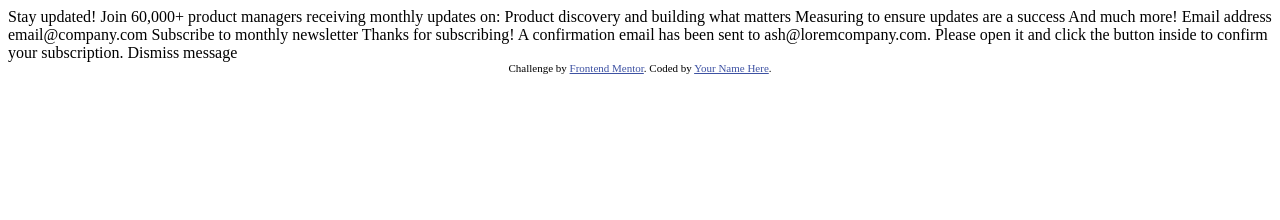
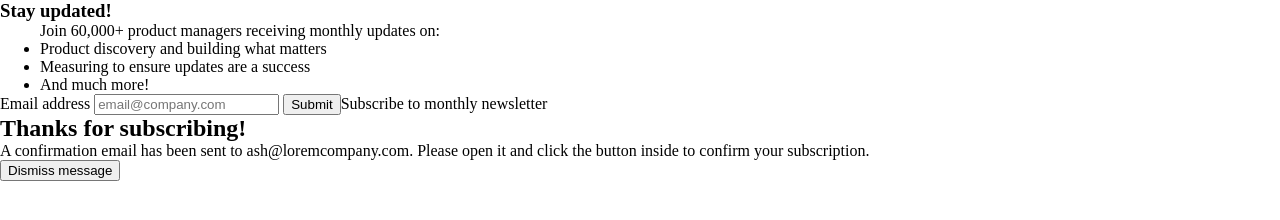
Before and after one commit to hruday-dev/newsletter-signUp-form, a plain HTML site: page index.html in a window 1280 px wide. Drawn offline with Linux system fonts and the light colour scheme.

Commit message:
html structure finished

```diff
--- /dev/null
+++ b/css/styles.css
@@ -0,0 +1,12 @@
+:root{
+--Red: hsl(4, 100%, 67%);
+--Blue800: hsl(234, 29%, 20%);
+--Blue700: hsl(235, 18%, 26%);
+--Grey: hsl(0, 0%,58%);
+}
+*{
+    margin: 0;
+}
+html{
+    font-size: 16px;
+}
--- a/index.html
+++ b/index.html
@@ -9,44 +9,43 @@
   <title>Frontend Mentor | Newsletter sign-up form with success message</title>
 
   <!-- Feel free to remove these styles or customise in your own stylesheet 👍 -->
-  <style>
-    .attribution { font-size: 11px; text-align: center; }
-    .attribution a { color: hsl(228, 45%, 44%); }
-  </style>
+  <link rel="stylesheet" href="./css/styles.css">
 </head>
 <body>
 
   <!-- Sign-up form start -->
-
-  Stay updated!
-
-  Join 60,000+ product managers receiving monthly updates on:
-
-  Product discovery and building what matters
-  Measuring to ensure updates are a success
-  And much more!
-
-  Email address
-  email@company.com
-
-  Subscribe to monthly newsletter
+  <section class="main-form">
+    <article>
+      <h1>Stay updated!</h1>
+      <ul>
+        Join 60,000+ product managers receiving monthly updates on:
+        <li>Product discovery and building what matters</li>
+        <li>Measuring to ensure updates are a success</li>
+        <li>And much more!</li>
+      </ul>
+      <form action="">
+        <label for="email-input">Email address</label>
+        <input type="email" placeholder="email@company.com"></input>
+        <input type="submit">Subscribe to monthly newsletter</input>
+      </form>
+    </article>
+  </section>
 
   <!-- Sign-up form end -->
 
   <!-- Success message start -->
+  <section class="message">
+  <h1>Thanks for subscribing!</h1>
 
-  Thanks for subscribing!
+  <p>
+    A confirmation email has been sent to ash@loremcompany.com.
+    Please open it and click the button inside to confirm your subscription.
+  </p>
 
-  A confirmation email has been sent to ash@loremcompany.com.
-  Please open it and click the button inside to confirm your subscription.
-
-  Dismiss message
-
+  <button type="submit">Dismiss message</button>
+  </section>
   <!-- Success message end -->
 
-  <div class="attribution">
-    Challenge by <a href="https://www.frontendmentor.io?ref=challenge" target="_blank">Frontend Mentor</a>.
-    Coded by <a href="#">Your Name Here</a>.
-  </div>
+  <script src="./Js/script.js"></script>
 </body>
 </html>
```
Also changed, not shown: Js/script.js (added).
